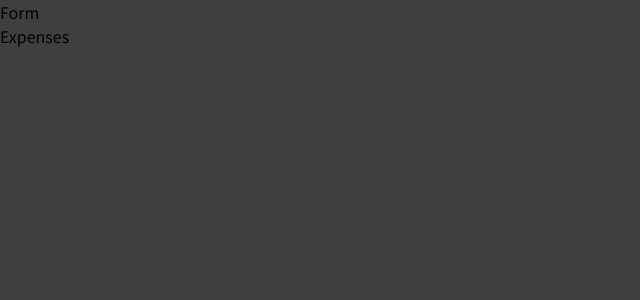
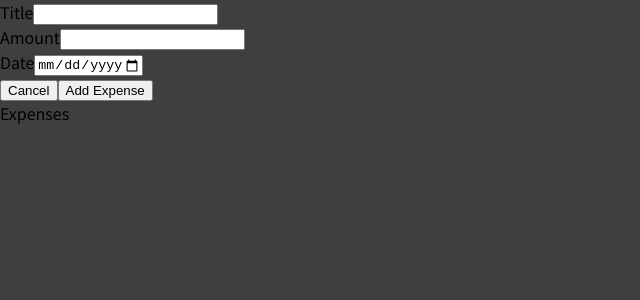
Before and after one commit to nikhilbad7/expenseTrackerRedux, a React (Create React App) app in the folder expense_tracker_redux/: page / in a window 1280 px wide. Both pictures are taken after a click on the button "Add New Expense". Shown: the top 300 px of the page, without its empty margins (0-640 px from the left). Built offline with nearby package versions, Linux system fonts and the light colour scheme.

Commit message:
ExpenseForm created

```diff
--- a/expense_tracker_redux/src/components/NewExpense/ExpenseForm.js
+++ b/expense_tracker_redux/src/components/NewExpense/ExpenseForm.js
@@ -1,6 +1,57 @@
+import { useState } from "react"
+
 export const ExpenseForm = (props) => {
+    const [enteredTitle,setEnteredTitle] = useState("");
+    const [enteredAmount,setEnteredAmount] = useState("");
+    const [enteredDate,setEnteredDate] = useState("");
+
+    const titleChangeHandler = (event) => {
+        setEnteredTitle(event.target.value);
+    }
+
+    const amountChangeHandler = (event) => {
+        setEnteredTitle(event.target.value);
+    }
+
+    const dateChangeHandler = (event) => {
+        setEnteredTitle(event.target.value);
+    }
+
+    const submitHandler = (event) => {
+        event.preventDefault();
+
+        const expenseData = {
+            title: enteredTitle,
+            amount: +enteredAmount,
+            date: new Date(enteredDate)
+        }
+
+        props.onSaveExpenseDate(expenseData);
+        setEnteredTitle('');
+        setEnteredAmount('');
+        setEnteredDate('');
+    }
+
     return (
-    <div>
-        Form
-    </div>)
+        <form onSubmit={submitHandler}>
+            <div>
+                <div>
+                    <label>Title</label>
+                    <input type='text' value={enteredTitle} onChange={titleChangeHandler}></input>
+                </div>
+                <div>
+                    <label>Amount</label>
+                    <input type='number' min='0.01' step='0.01' value={enteredAmount} onChange={amountChangeHandler}></input>
+                </div>
+                <div>
+                    <label>Date</label>
+                    <input type='date' min='2019-01-01' max='2023-12-31' value={enteredDate} onChange={dateChangeHandler}></input>
+                </div>
+            </div>
+            <div>
+                <button type="button" onClick={props.onCancel}>Cancel</button>
+                <button type="submit">Add Expense</button>
+            </div>
+        </form>
+    )
 }
```
